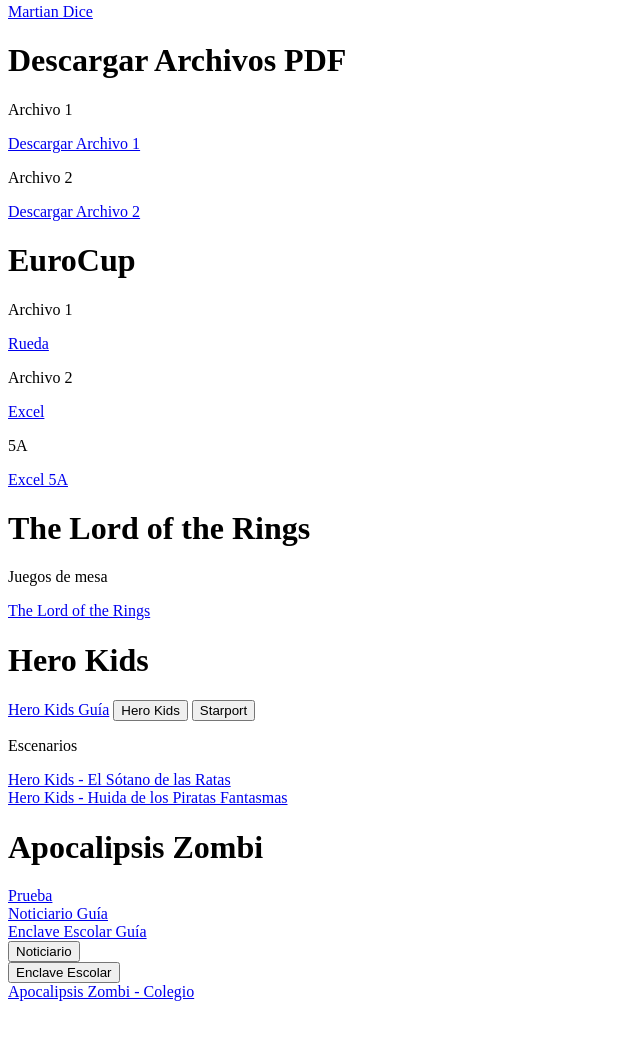
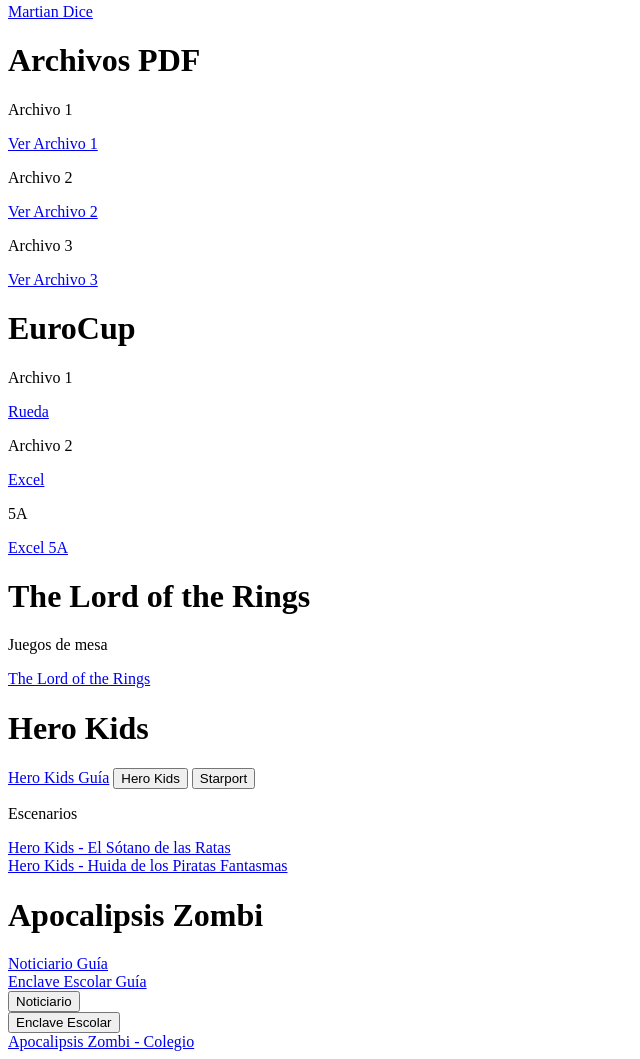
Before and after one commit to agent007utrera/test, a plain HTML site: page index.html in a window 1280 px wide. Shown: the part 596-1655 px from the top of the page, without its empty margins (0-640 px from the left). Before the commit the page ends 1605 px from the top, so only its background shows below. Drawn offline with Linux system fonts and the light colour scheme.

Commit message:
Add files via upload

```diff
--- a/index.html
+++ b/index.html
@@ -80,14 +80,18 @@
 
     </div>
 
-    <h1>Descargar Archivos PDF</h1>
+    <h1>Archivos PDF</h1>
     <div class="archivo">
         <p>Archivo 1</p>
-        <a href="archivos/archivo1.pdf" download>Descargar Archivo 1</a>
+    <a href="archivos/archivo1.pdf" target="_blank" rel="noopener noreferrer">Ver Archivo 1</a>
     </div>
     <div class="archivo">
         <p>Archivo 2</p>
-        <a href="archivos/archivo2.pdf" download>Descargar Archivo 2</a>
+    <a href="archivos/archivo2.pdf" target="_blank" rel="noopener noreferrer">Ver Archivo 2</a>
+    </div>
+    <div class="archivo">
+        <p>Archivo 3</p>
+    <a href="archivos/archivo3.pdf" target="_blank" rel="noopener noreferrer">Ver Archivo 3</a>
     </div>
 
     <h1>EuroCup</h1>
@@ -116,10 +120,8 @@
 
   <h1>Apocalipsis Zombi</h1>
 
-    <a href="archivos/z_noticiario.pdf" target="_blank" rel="noopener noreferrer">Prueba</a><br>
-
-        <a href="archivos/z_noticiario.pdf" target="_blank" download>Noticiario Guía</a><br>
-        <a href="archivos/z_colegio.pdf" target="_blank" download>Enclave Escolar Guía</a><br>
+    <a href="archivos/z_noticiario.pdf" target="_blank" rel="noopener noreferrer">Noticiario Guía</a><br>
+    <a href="archivos/z_colegio.pdf" target="_blank" rel="noopener noreferrer">Enclave Escolar Guía</a><br>
 	<button onclick="cargarVideo('archivos/z_noticiario.mp4')">Noticiario</button><br>
 	<button onclick="cargarVideo('archivos/z_colegio.mp4')">Enclave Escolar</button><br>
         <a href="https://view.genially.com/694884136566fce0011ae95d/interactive-content-apocalipsisschool" target="_blank" download>Apocalipsis Zombi - Colegio</a><br>
```
